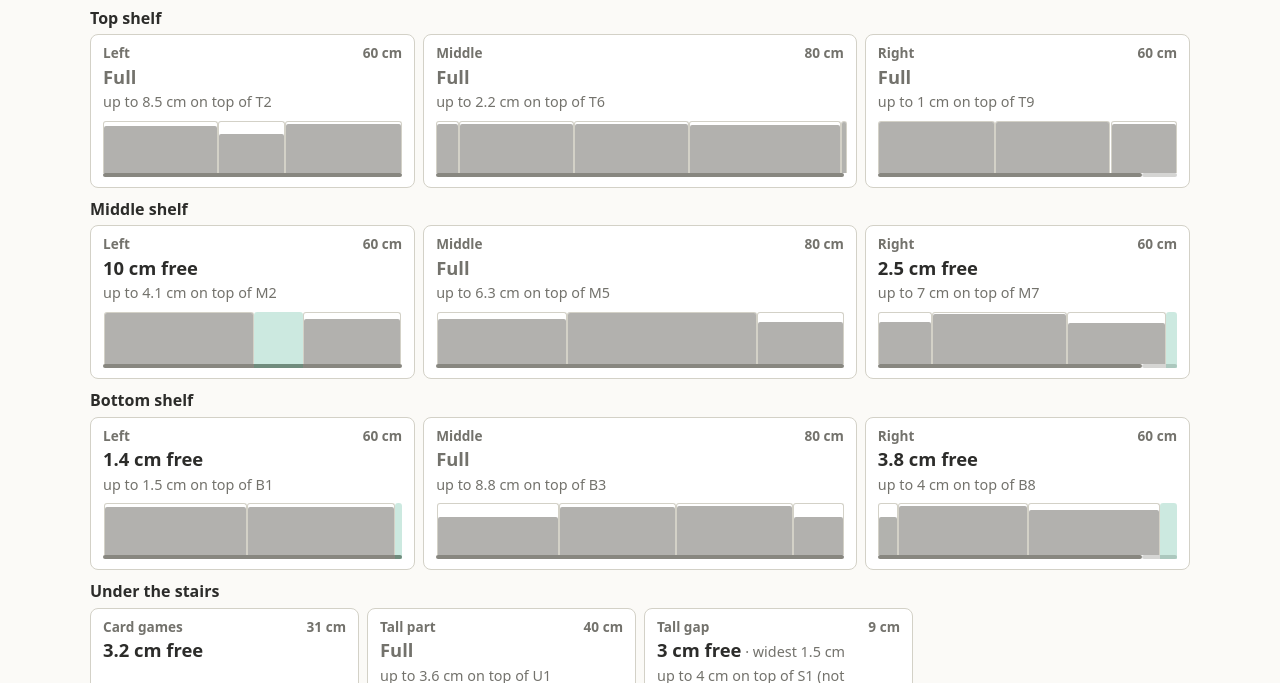
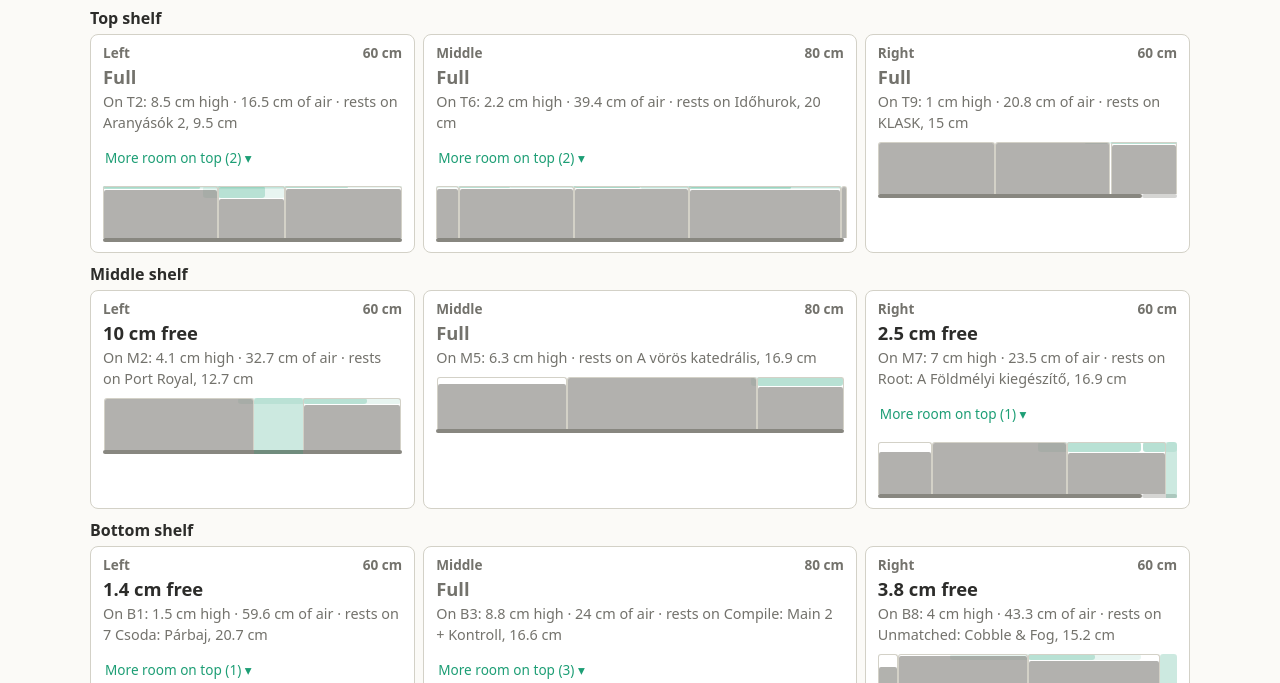
Before and after one commit to macskasa/Shelp, a plain HTML site: page index.html in a window 1280 px wide. Both pictures are taken after a click on the link "Free space". Shown: the part 117-800 px from the top of the page. Drawn offline with Linux system fonts and the light colour scheme.

Commit message:
Free space: room on top with air and rest widths, bar bands, More room on top; catalog 1024 columns, family URL
Co-Authored-By: Claude Sonnet 5.5 <noreply@anthropic.com>
Claude-Session: https://claude.ai/code/session_01Tt1EfBXnz4pcFRup14v12E

```diff
--- a/js/catalog/catalog.css
+++ b/js/catalog/catalog.css
@@ -174,6 +174,15 @@
   .cat-row { min-height: 48px; }
   .cat-row:hover { background: var(--bg); }
 }
+/* 1024–1279 px: narrower columns, so the title keeps about 300 px instead of 156 */
+@media (min-width: 1024px) and (max-width: 1279px) {
+  .cat-sortbar, .cat-row {
+    grid-template-columns: minmax(0, 1fr) 110px 150px 70px 70px 130px;
+    gap: 12px 10px;
+    padding-left: 12px;
+    padding-right: 12px;
+  }
+}
 
 /* Rows far off screen are not laid out until they get close: keeps filtering and sorting quick on a phone.
    The height is the measured average row (phone: 81 px), so the scroll position stays close when you come back. */
--- a/js/catalog/filter.js
+++ b/js/catalog/filter.js
@@ -103,6 +103,13 @@ export function stateToParams(state) {
   return p;
 }
 
+/** The hash for a state: "#/catalog" or "#/catalog?family=Azul&q=x" (commas stay readable). */
+export function catalogHash(state) {
+  const q = new URLSearchParams(Object.entries(stateToParams(state)).map(([k, v]) => [k, String(v)]))
+    .toString().replace(/%2C/g, ',');
+  return `#/catalog${q ? `?${q}` : ''}`;
+}
+
 /** How many filters are switched on (the sort and the search text do not count: the search field is always visible). */
 export function activeFilterCount(state) {
   return (state.cats.length ? 1 : 0) + (state.players != null) + (state.time != null)
--- a/js/catalog/view.js
+++ b/js/catalog/view.js
@@ -9,8 +9,8 @@ import { openGame, showFamily } from '../core/contracts.js';
 import { CATEGORIES, OTHER } from '../core/categories.js';
 import { buildRow } from './row.js';
 import {
-  TIME_STEPS, WHERE_OPTIONS, PIZZA_OPTIONS, activeFilterCount, countLabel, familyOptions, knownFamily, makeEntry, matches,
-  shownFamily, sortEntries, stateFromParams, stateToParams,
+  TIME_STEPS, WHERE_OPTIONS, PIZZA_OPTIONS, activeFilterCount, catalogHash, countLabel, familyOptions, knownFamily, makeEntry, matches,
+  shownFamily, sortEntries, stateFromParams,
 } from './filter.js';
 
 loadCss(new URL('./catalog.css', import.meta.url));
@@ -151,9 +151,7 @@ export function mountCatalog(el, params) {
 
   function syncUrl() {
     if (history.state?.shelpPanel) return; // never touch the history entry of an open panel
-    const q = new URLSearchParams(Object.entries(stateToParams(state)).map(([k, v]) => [k, String(v)]))
-      .toString().replace(/%2C/g, ',');
-    const hash = `#/catalog${q ? `?${q}` : ''}`;
+    const hash = catalogHash(state); // a family that fell back to Any is gone from the URL too
     if (location.hash !== hash) history.replaceState(history.state, '', hash);
   }
 
--- a/js/space/logic.js
+++ b/js/space/logic.js
@@ -17,13 +17,39 @@ export function floorText(unit) {
   };
 }
 
-/** "up to 4.1 cm on top of M2", "No room on top" when it rounds to 0, nothing (empty string) without stacks; "(not measured)" for approximate units. */
-export function roomText(unit) {
-  const base = !unit.room ? ''
-    : cm(unit.room.h) === '0' ? 'No room on top'
-      : `up to ${cm(unit.room.h)} cm on top of ${unit.room.stackId}`;
+/**
+ * One slot in words: "On M2: 4.1 cm high · 32.7 cm of air · rests on Port Royal, 12.7 cm".
+ * The air is left out when it is no wider than what the box rests on (+ 2 cm). "No room on top" when the height rounds to 0.
+ * nameOf(gameId) -> the game's title (defaults to the id).
+ */
+export function slotText(slot, nameOf = (id) => id) {
+  if (cm(slot.h) === '0') return 'No room on top';
+  const parts = [`On ${slot.stackId}: ${cm(slot.h)} cm high`];
+  const rest = slot.rest;
+  if (rest && slot.w > rest.w + 2) parts.push(`${cm(slot.w)} cm of air`);
+  if (rest) {
+    const names = (slot.on ?? []).map((id) => nameOf(id));
+    parts.push(`rests on ${names.length ? `${names.join(' + ')}, ` : ''}${cm(rest.w)} cm`);
+  }
+  return parts.join(' · ');
+}
+
+/** The room line of a unit: its best slot in words; "" without stacks; "(not measured)" is added for approximate units. */
+export function roomText(unit, nameOf) {
+  const base = unit.room ? slotText(unit.room, nameOf) : '';
   if (!unit.approximate) return base;
   return base ? `${base} (not measured)` : '(not measured)';
+}
+
+/** The unit's other slots, one text each, most height first (the best one is the room line). */
+export function moreRoom(unit, nameOf) {
+  return (unit.slots ?? []).filter((s) => s !== unit.room && cm(s.h) !== '0').map((s) => slotText(s, nameOf));
+}
+
+/** "More room on top (3)" for the toggle, "" when there is nothing more. */
+export function moreRoomLabel(unit, nameOf) {
+  const n = moreRoom(unit, nameOf).length;
+  return n ? `More room on top (${n})` : '';
 }
 
 /** Total free floor and the unit with the widest empty stretch (the first one on a tie). */
@@ -77,7 +103,9 @@ export function groupUnits(units) {
 /**
  * The to-scale bar of one unit, as fractions (0..1) of its width.
  * It spans x0 .. end; `shelf` is the part up to x1 (the rest is the overhang, drawn fainter).
- * -> { shelf, stacks: [{ id, left, width, fill }], gaps: [{ left, width }] }
+ * Slots are the room on top: a band `left`/`width` wide and `height` high (a share of the usable height, from the top
+ * down), with the open part `restLeft`/`restWidth` inside it; all clipped at the unit's edges like the stacks.
+ * -> { shelf, stacks: [{ id, left, width, fill }], gaps: [{ left, width }], slots: [{ id, left, width, height, restLeft, restWidth }] }
  */
 export function barModel(unit) {
   const span = unit.end - unit.x0;
@@ -92,5 +120,13 @@ export function barModel(unit) {
       id: s.id, ...clip(s.x, s.w), fill: Math.min(1, Math.max(0, s.h / unit.height)),
     })),
     gaps: unit.gaps.map((g) => clip(g.x, g.w)),
+    slots: (unit.slots ?? []).filter((s) => s.h > 0).map((s) => {
+      const band = clip(s.x, s.w);
+      const rest = s.rest ? clip(s.rest.x, s.rest.w) : { left: band.left, width: 0 };
+      return {
+        id: s.stackId, ...band, height: Math.min(1, Math.max(0, s.h / unit.height)),
+        restLeft: rest.left, restWidth: rest.width,
+      };
+    }).filter((s) => s.width > 0),
   };
 }
--- a/js/space/space.css
+++ b/js/space/space.css
@@ -51,3 +51,13 @@
 @media (pointer: coarse) {
   .space-bar { height: 64px; }
 }
+
+/* The room on top: a faint band from the top down; the part a box would rest on is a little stronger. */
+.space-bar-slot { position: absolute; top: 0; background: color-mix(in srgb, var(--accent) 10%, transparent); border-radius: 3px; pointer-events: none; }
+.space-bar-rest { position: absolute; top: 0; bottom: 0; background: color-mix(in srgb, var(--accent) 24%, transparent); border-radius: 3px; }
+.space-more { margin: -4px 0 8px; }
+.space-more-toggle { min-height: 40px; padding: 0 2px; font: inherit; font-size: 0.85rem; color: var(--accent); background: none; border: 0; cursor: pointer; }
+.space-more-toggle::after { content: ' ▾'; }
+.space-more-toggle[aria-expanded="true"]::after { content: ' ▴'; }
+.space-more-list { margin: 0; padding-left: 1.1em; font-size: 0.85rem; color: var(--muted); }
+.space-more-list li { margin-bottom: 2px; }
--- a/js/space/view.js
+++ b/js/space/view.js
@@ -4,7 +4,7 @@ import { on } from '../core/bus.js';
 import * as store from '../core/store.js';
 import { showStack } from '../core/contracts.js';
 import { freeSpace } from '../core/space.js';
-import { barModel, cardTitle, floorText, groupUnits, roomText, summaryText } from './logic.js';
+import { barModel, cardTitle, floorText, groupUnits, moreRoom, moreRoomLabel, roomText, summaryText } from './logic.js';
 
 loadCss(new URL('./space.css', import.meta.url));
 
@@ -15,6 +15,16 @@ function bar(unit) {
   const el = h('div', { class: 'space-bar', role: 'group', 'aria-label': `${unit.label}, to scale` });
   el.append(h('div', { class: 'space-bar-floor', style: `width:${pct(m.shelf)}` }));
   if (m.shelf < 1) el.append(h('div', { class: 'space-bar-overhang', style: `left:${pct(m.shelf)}` }));
+  for (const sl of m.slots) {
+    const band = h('div', {
+      class: 'space-bar-slot', 'aria-hidden': 'true',
+      style: `left:${pct(sl.left)};width:${pct(sl.width)};height:calc((100% - 4px) * ${sl.height.toFixed(4)})`,
+    });
+    if (sl.restWidth > 0) {
+      band.append(h('div', { class: 'space-bar-rest', style: `left:${pct((sl.restLeft - sl.left) / sl.width)};width:${pct(sl.restWidth / sl.width)}` }));
+    }
+    el.append(band);
+  }
   for (const g of m.gaps) {
     el.append(h('div', { class: 'space-bar-gap', style: `left:${pct(g.left)};width:${pct(g.width)}`, 'aria-hidden': 'true' }));
   }
@@ -27,15 +37,31 @@ function bar(unit) {
   return el;
 }
 
+const nameOf = (id) => store.getGame(id)?.title ?? id;
+
+function more(unit) {
+  const lines = moreRoom(unit, nameOf);
+  if (!lines.length) return null;
+  const list = h('ul', { class: 'space-more-list', hidden: true }, lines.map((t) => h('li', {}, t)));
+  const btn = h('button', { type: 'button', class: 'space-more-toggle', 'aria-expanded': 'false' }, moreRoomLabel(unit, nameOf));
+  btn.addEventListener('click', () => {
+    const open = list.hidden;
+    list.hidden = !open;
+    btn.setAttribute('aria-expanded', String(open));
+  });
+  return h('div', { class: 'space-more' }, btn, list);
+}
+
 function card(unit) {
   const floor = floorText(unit);
-  const room = roomText(unit);
+  const room = roomText(unit, nameOf);
   return h('article', { class: 'space-card' },
     h('h3', { class: 'space-card-title' }, cardTitle(unit), h('span', { class: 'space-card-len' }, `${unit.length} cm`)),
     h('p', { class: 'space-floor' },
       h('strong', { class: floor.main === 'Full' ? 'space-full' : '' }, floor.main),
       floor.extra ? h('span', { class: 'space-extra' }, ` · ${floor.extra}`) : null),
-    h('p', { class: 'space-room' }, room || ' '),
+    h('p', { class: 'space-room' }, room || ' '),
+    more(unit),
     bar(unit));
 }
 
```
Also changed, not shown: tests/catalog-filter.test.mjs (+9 -1 lines), tests/space-logic.test.mjs (+42 -4 lines).
